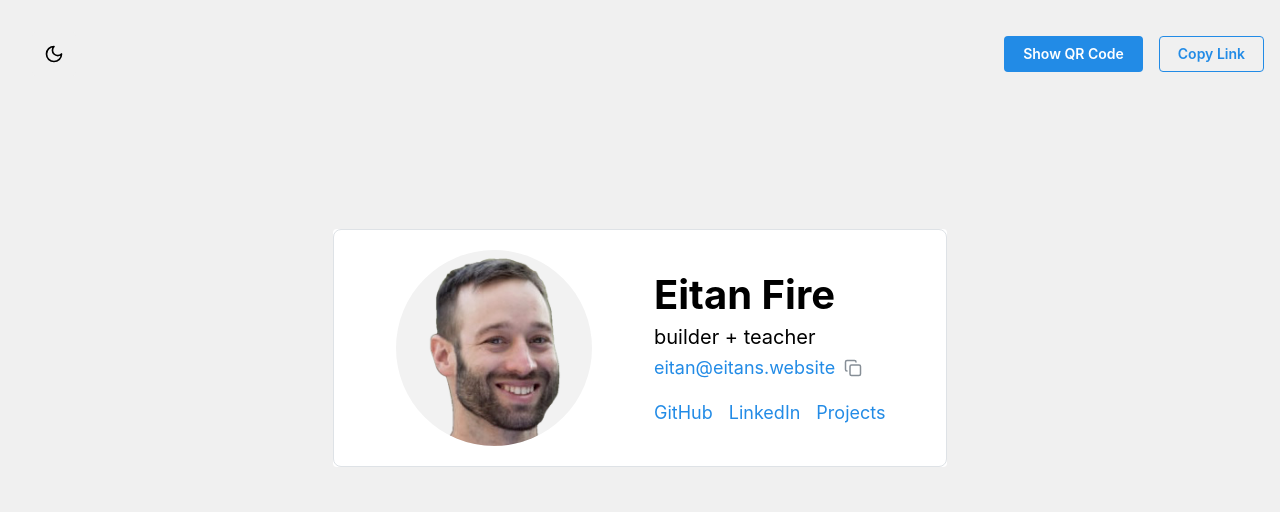
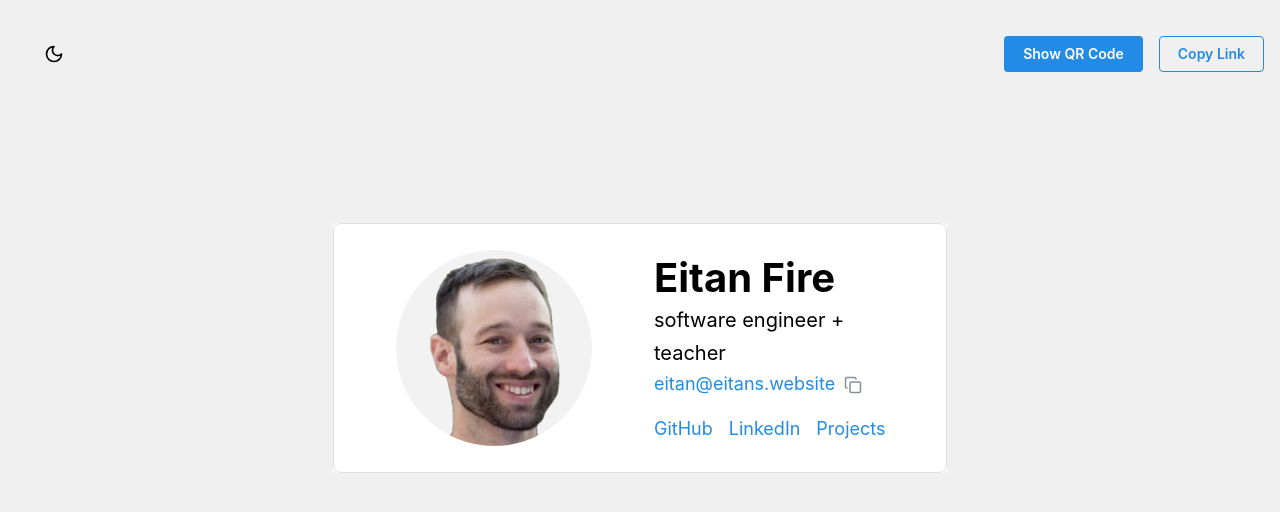
Before and after one commit to eitanfire/landing-page, a React (Vite) app: page / in a window 1280 px wide. Shown: the top 512 px of the page. Built offline with nearby package versions, Linux system fonts and the light colour scheme.

Commit message:
update builder to software engineer

```diff
--- a/src/components/Landing Page/LandingPage.tsx
+++ b/src/components/Landing Page/LandingPage.tsx
@@ -95,11 +95,10 @@ export function LandingPage() {
                         Eitan Fire
                       </Title>
                       <Text size="xl" ta={{ base: "center", sm: "left" }}>
-                        builder + teacher
+                        software engineer + teacher
                       </Text>
                       <div
                         style={{
-
                           display: "flex",
                           justifyContent: isLargeScreen
                             ? "flex-start"
```
Also changed, not shown: 4 other files (tests, documents, lock files or other folders).
